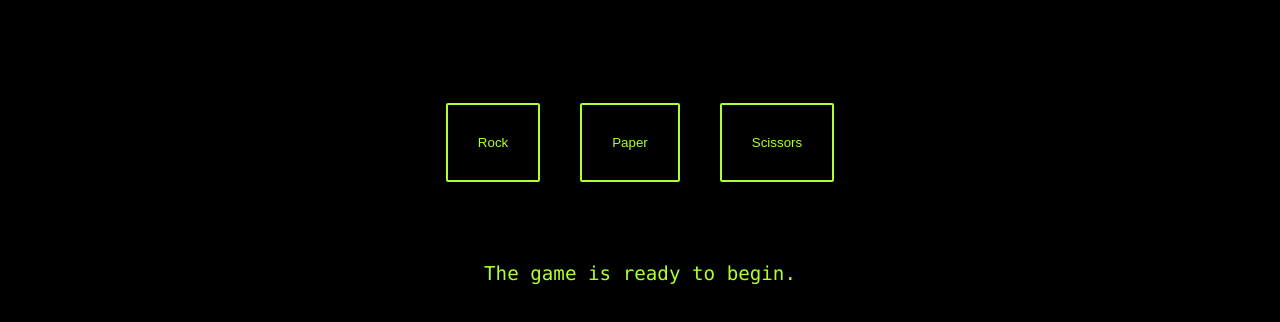
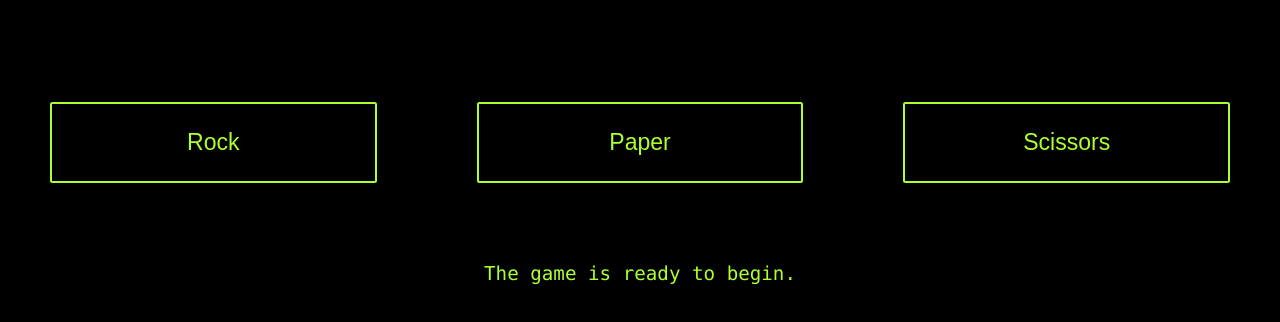
Before and after one commit to stochasticats/rock-paper-scissors, a plain HTML site: page index.html in a window 1280 px wide. Shown: the part 74-396 px from the top of the page. Drawn offline with Linux system fonts and the light colour scheme.

Commit message:
fix buttons display, margin, and padding

```diff
--- a/style.css
+++ b/style.css
@@ -26,12 +26,18 @@ h1 {
 }
 
 button {
+    display: flex;
+    flex: 1;
+    justify-content: center;
+    align-items: center;
+    font-size: larger;
     background-color: black;
     color: greenyellow;
     border: 2px solid greenyellow;
-    border-radius: 2px;
-    margin: 20px;
-    padding: 30px;
+    border-radius: 2.5px;
+    margin: 20px 50px;
+    padding: 25px;
+    width: 10px;
 }
 
 .results {
```
